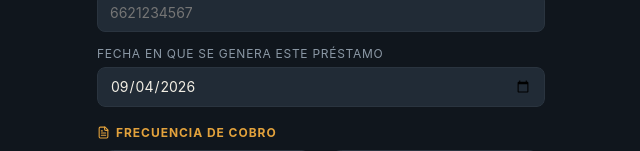
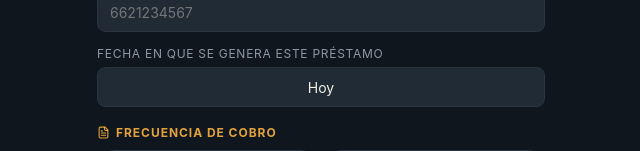
Before and after one commit to joseantoniomiramontesescobedo-netizen/cartera-gold, a React (Vite) app: page / in a window 1280 px wide. Both pictures are taken after a click on the button "Nuevo préstamo". Shown: the part 459-610 px from the top of the page, without its empty margins (319-959 px from the left). Built offline with nearby package versions, Linux system fonts and the light colour scheme.

Commit message:
Update App.jsx
Fecha de hoy y ayer

```diff
--- a/src/App.jsx
+++ b/src/App.jsx
@@ -125,6 +125,18 @@ function pagosPorMes(f) {
 
 function fmtMoney(n) { return "$" + Number(n || 0).toLocaleString("es-MX", { maximumFractionDigits: 0 }); }
 function fmtDate(iso) { return parseISO(iso).toLocaleDateString("es-MX", { day: "numeric", month: "short", year: "numeric" }); }
+
+// Texto compacto para mostrar una fecha ya elegida: "Hoy" / "Ayer" cuando
+// aplica (para no repetir la fecha completa si es obvio), o si no,
+// "Día de la semana, día mes año" (ej. "Sábado, 5 sep 2026").
+function describirFecha(iso) {
+  if (!iso) return "";
+  const hoyISO = toISO(new Date());
+  const ayerISO = toISO(new Date(Date.now() - 86400000));
+  if (iso === hoyISO) return "Hoy";
+  if (iso === ayerISO) return "Ayer";
+  return `${DIAS_SEMANA[parseISO(iso).getDay()]}, ${fmtDate(iso)}`;
+}
 function diasHasta(iso) { const hoy = new Date(); hoy.setHours(0, 0, 0, 0); return Math.round((parseISO(iso) - hoy) / 86400000); }
 // Estado del préstamo según cuántos MESES de interés acumulado se deben, en relación a
 // UN periodo (interesMensualDe). Ejemplo con un préstamo al 20% mensual ($1,000/mes):
@@ -2222,9 +2234,7 @@ function NuevoPrestamo({ clientes, auxiliares, presetClienteId, duenoCartera, on
       )}
 
       <Field label="Fecha en que se genera este préstamo">
-        <div style={{ overflow: "hidden", borderRadius: 8 }}>
-          <input value={fechaOrigen} onChange={(e) => setFechaOrigen(e.target.value)} type="date" style={{ ...inputStyle, height: 40, lineHeight: "20px", display: "block", width: "100%", maxWidth: "100%" }} />
-        </div>
+        <CampoFecha value={fechaOrigen} onChange={setFechaOrigen} />
       </Field>
 
       <SectionLabel icon={FileText}>Frecuencia de cobro</SectionLabel>
@@ -2399,7 +2409,7 @@ function NuevoPrestamo({ clientes, auxiliares, presetClienteId, duenoCartera, on
 
       {necesitaNombreDueno && (
         <Field label="Tu nombre completo (se usará para el título de tu cartera)">
-          <input value={miNombreDueno} onChange={(e) => setMiNombreDueno(e.target.value)} style={inputStyle} placeholder="Ej. José Antonio Miramontes Escobedo" autoComplete="off" />
+          <input value={miNombreDueno} onChange={(e) => setMiNombreDueno(e.target.value)} style={inputStyle} placeholder="Ej. José Roberto Rojas López" autoComplete="off" />
         </Field>
       )}
 
@@ -2701,9 +2711,7 @@ function PagoModal({ pago, onCancelar, onConfirmar }) {
             {mostrarCalendario && (
               <>
                 <Field label={`Elige la fecha (entre ${fmtDate(fechaMinima)} y hoy)`}>
-                  <div style={{ overflow: "hidden", borderRadius: 8 }}>
-                    <input type="date" value={fechaCustom} min={fechaMinima} max={hoyISO} onChange={(e) => setFechaCustom(e.target.value)} style={{ ...inputStyle, height: 40, lineHeight: "20px", display: "block", width: "100%", maxWidth: "100%" }} />
-                  </div>
+                  <CampoFecha value={fechaCustom} onChange={setFechaCustom} min={fechaMinima} max={hoyISO} />
                 </Field>
                 <button type="button" onClick={() => elegirFecha(fechaCustom)} disabled={!fechaCustom} style={{ ...btnPrimary, width: "100%", justifyContent: "center", marginBottom: 4 }}>Usar {fechaCustom ? fmtDate(fechaCustom) : "esta fecha"}</button>
               </>
@@ -3320,6 +3328,30 @@ function Field({ label, children, style }) {
   );
 }
 
+// Campo de fecha compacto: mantiene el <input type="date"> real (para seguir
+// usando el calendario nativo al tocarlo), pero lo deja invisible y recortado
+// a una altura fija — porque en iOS el control de fecha ignora el alto que le
+// pongamos por CSS y siempre se dibuja más grande de lo necesario. Encima se
+// muestra un texto propio, centrado y compacto: "Hoy" / "Ayer" cuando aplica,
+// o "Día de la semana, día mes año" en cualquier otro caso.
+function CampoFecha({ value, onChange, min, max }) {
+  return (
+    <div style={{ position: "relative", height: 40, overflow: "hidden", borderRadius: 8 }}>
+      <input
+        type="date"
+        value={value}
+        min={min}
+        max={max}
+        onChange={(e) => onChange(e.target.value)}
+        style={{ ...inputStyle, position: "absolute", inset: 0, height: 40, width: "100%", opacity: 0 }}
+      />
+      <div style={{ position: "absolute", inset: 0, display: "flex", alignItems: "center", justifyContent: "center", pointerEvents: "none", background: "var(--surface2)", border: "1px solid var(--border)", borderRadius: 8, color: "var(--text)", fontSize: 14, fontFamily: "var(--font-body)" }}>
+        {value ? describirFecha(value) : "Selecciona una fecha"}
+      </div>
+    </div>
+  );
+}
+
 // Campo de teléfono con botón para buscar directamente entre los contactos
 // del teléfono (Contact Picker API). Solo Chrome/Android la soportan por
 // ahora; si el navegador no la tiene, el botón simplemente no aparece y el
```
